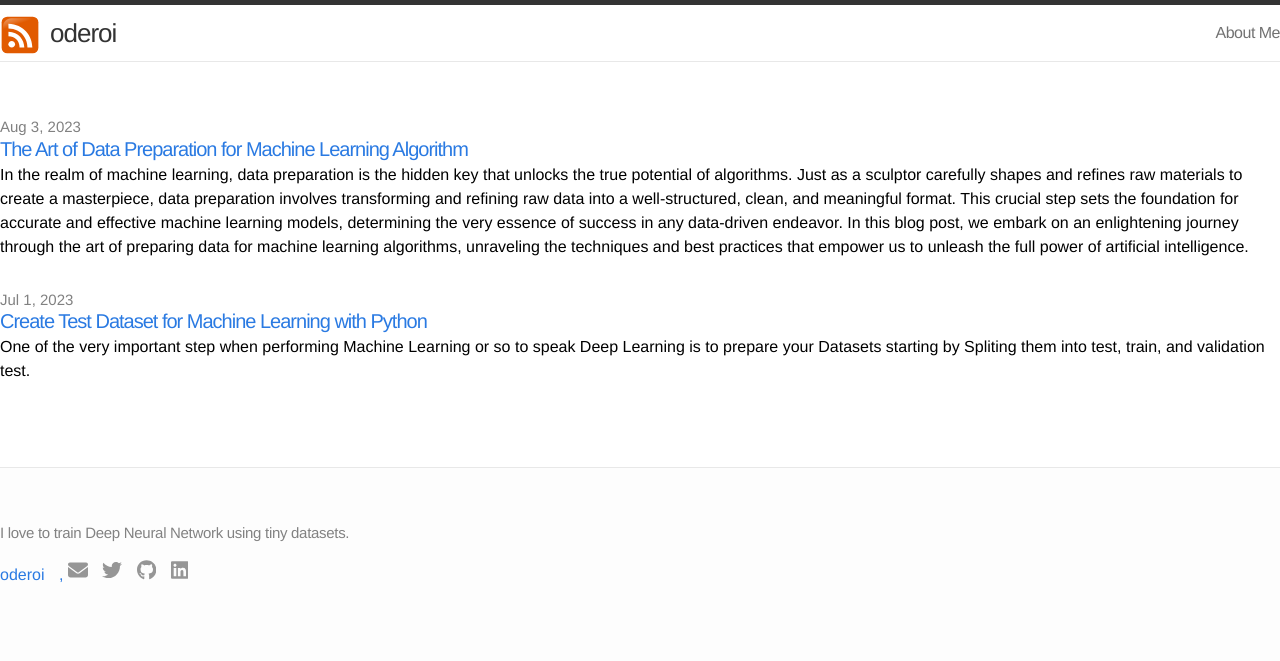
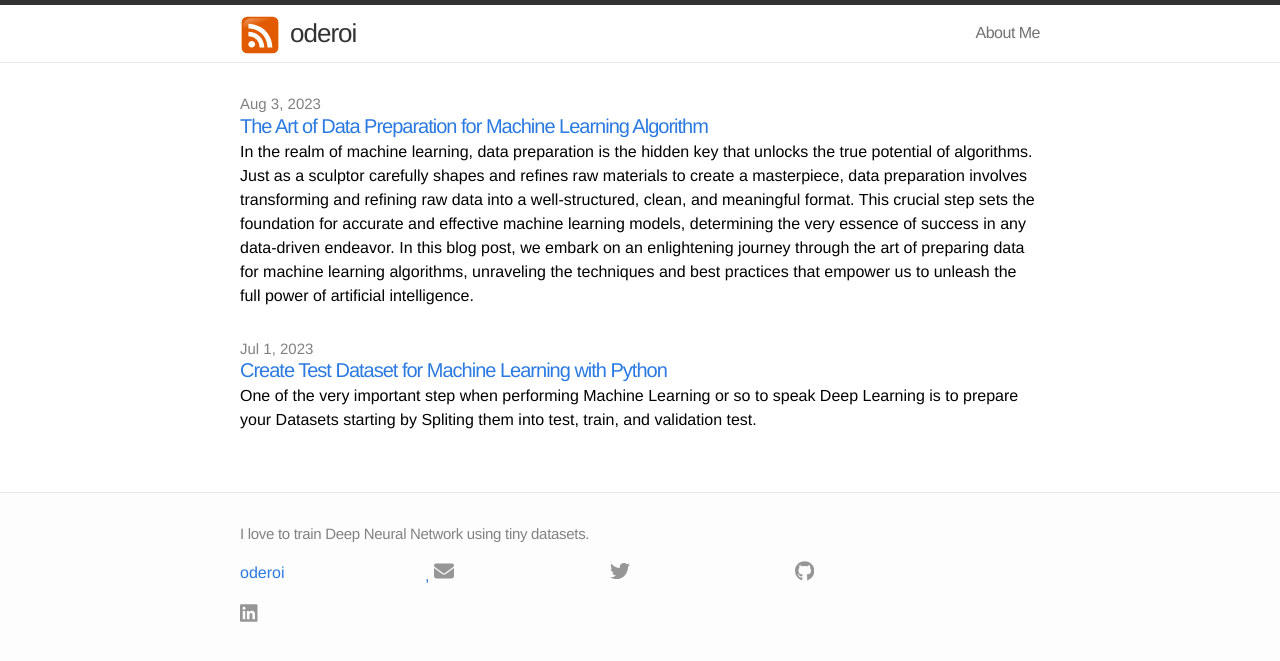
Before and after one commit to oderoi/oderoi.github.io, a Jekyll site: the page built from index.markdown, in a window 1280 px wide. Shown: the top 661 px of the page. Built offline with Jekyll 4.4.1, drawn with Linux system fonts in a browser that asks for light colours.

Commit message:
Update main.css

```diff
--- a/css/main.css
+++ b/css/main.css
@@ -24,11 +24,10 @@ a:visited { color: #205caa; }
 
 /* Utility */
 
-/* .wrap:before,
-.wrap:after { content:""; display:inline; }
-.wrap:after { clear: both; } */
+.wrap:before,
+.wrap:after { content:""; display:table; }
+.wrap:after { clear: both; }
 .wrap {
-  display: inline;
   max-width: 800px;
   padding: 0 30px;
   margin: 0 auto;
@@ -88,9 +87,7 @@ a:visited { color: #205caa; }
   margin-bottom: 15px;
 }
 
-/* .site-footer .column { float: left; margin-bottom: 15px; } */
-
-.site-footer .column {display: inherit; }
+.site-footer .column { float: left; margin-bottom: 15px; }
 
 .footer-col-1 {
   width: 270px; /*fallback*/
```
